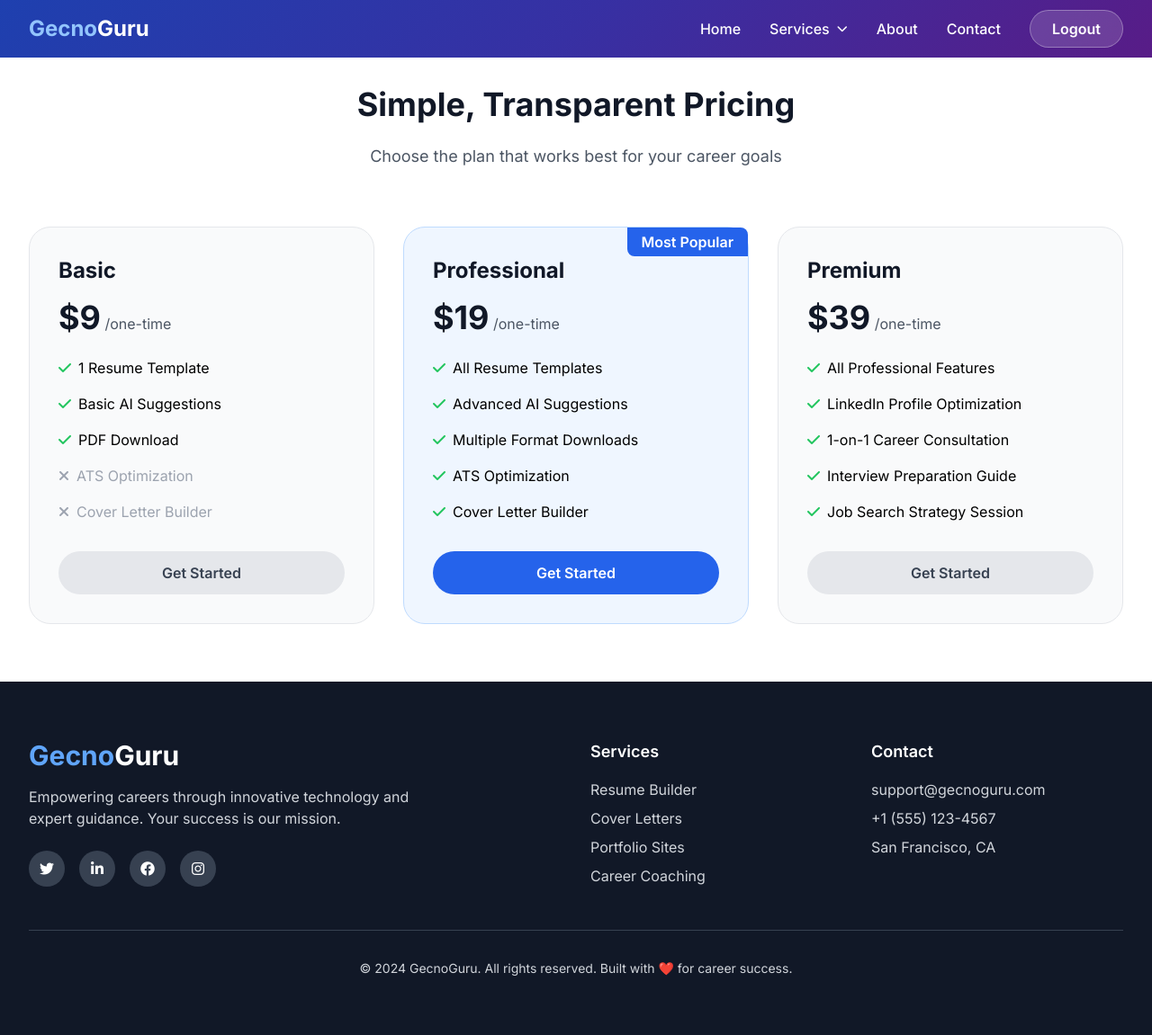
After one commit to nerajlal/gecno_guru, a Laravel app: page /resume-build in a window 1280 px wide. The commit adds this page. Shown: the whole page at 90% size. Run offline with Laravel 10, Linux system fonts and the light colour scheme; the visitor is signed in with stand-in values (Sample User, id 1); some libraries are stand-ins or nearby versions.

Commit message:
Fix: Update button logic on resume page for guest and auth users
This commit implements new logic for the buttons on the `/resume` page to provide different functionality for guest and authenticated users, based on user feedback.

- **Guest User Flow:** For guest users, all call-to-action buttons on the `/resume` page now trigger the login/registration modal. This is achieved by adding the `login-trigger` class to these buttons.

- **Authenticated User Flow:** For authenticated users, these same buttons now act as links to a new `/resume-build` page.

- **New Page and Route:** A new page has been created at `resources/views/resume-build.blade.php`, which contains the pricing section from the original resume page. A corresponding route has been added to `routes/web.php`, protected by the `auth` middleware.

- **JavaScript Consolidation:** The JavaScript for the login modal has been consolidated into the main script tag in `footer.blade.php` to ensure it is available on all pages.

```diff
--- a/resources/views/header.blade.php
+++ b/resources/views/header.blade.php
@@ -165,7 +165,7 @@
                             </button>
                         </form>
                     @else
-                        <button class="glass-effect px-6 py-2 rounded-full text-white font-semibold hover:bg-white hover:bg-opacity-25 transition-all duration-200 border border-white border-opacity-30 get-started-btn">
+                        <button class="glass-effect px-6 py-2 rounded-full text-white font-semibold hover:bg-white hover:bg-opacity-25 transition-all duration-200 border border-white border-opacity-30 login-trigger">
                             Get Started
                         </button>
                     @endauth
@@ -207,7 +207,7 @@
                         </button>
                     </form>
                 @else
-                <button class="glass-effect px-6 py-2 rounded-full text-white font-semibold hover:bg-white hover:bg-opacity-25 transition-all duration-200 border border-white border-opacity-30 w-full get-started-btn">
+                <button class="glass-effect px-6 py-2 rounded-full text-white font-semibold hover:bg-white hover:bg-opacity-25 transition-all duration-200 border border-white border-opacity-30 w-full login-trigger">
                         Get Started
                     </button>
                 @endauth
--- /dev/null
+++ b/resources/views/resume-build.blade.php
@@ -0,0 +1,115 @@
+@include('header')
+
+    <!-- Pricing Section -->
+    <section class="py-16 bg-white pt-24">
+        <div class="max-w-7xl mx-auto px-4 sm:px-6 lg:px-8">
+            <div class="text-center mb-16">
+                <h2 class="text-3xl sm:text-4xl font-bold text-gray-900 mb-6">Simple, Transparent Pricing</h2>
+                <p class="text-lg text-gray-600 max-w-3xl mx-auto">Choose the plan that works best for your career goals</p>
+            </div>
+
+            <div class="grid md:grid-cols-3 gap-8">
+                <div class="bg-gray-50 p-8 rounded-3xl border border-gray-200">
+                    <h3 class="text-2xl font-bold text-gray-900 mb-4">Basic</h3>
+                    <div class="mb-6">
+                        <span class="text-4xl font-bold text-gray-900">$9</span>
+                        <span class="text-gray-600">/one-time</span>
+                    </div>
+                    <ul class="space-y-4 mb-8">
+                        <li class="flex items-center">
+                            <i class="fa-solid fa-check text-green-500 mr-2"></i>
+                            <span>1 Resume Template</span>
+                        </li>
+                        <li class="flex items-center">
+                            <i class="fa-solid fa-check text-green-500 mr-2"></i>
+                            <span>Basic AI Suggestions</span>
+                        </li>
+                        <li class="flex items-center">
+                            <i class="fa-solid fa-check text-green-500 mr-2"></i>
+                            <span>PDF Download</span>
+                        </li>
+                        <li class="flex items-center text-gray-400">
+                            <i class="fa-solid fa-xmark mr-2"></i>
+                            <span>ATS Optimization</span>
+                        </li>
+                        <li class="flex items-center text-gray-400">
+                            <i class="fa-solid fa-xmark mr-2"></i>
+                            <span>Cover Letter Builder</span>
+                        </li>
+                    </ul>
+                    <button class="w-full bg-gray-200 text-gray-700 py-3 rounded-full font-semibold hover:bg-gray-300 transition-colors duration-200">
+                        Get Started
+                    </button>
+                </div>
+
+                <div class="bg-blue-50 p-8 rounded-3xl border border-blue-200 relative">
+                    <span class="absolute top-0 right-0 bg-blue-600 text-white px-4 py-1 rounded-bl-lg rounded-tr-lg font-semibold">Most Popular</span>
+                    <h3 class="text-2xl font-bold text-gray-900 mb-4">Professional</h3>
+                    <div class="mb-6">
+                        <span class="text-4xl font-bold text-gray-900">$19</span>
+                        <span class="text-gray-600">/one-time</span>
+                    </div>
+                    <ul class="space-y-4 mb-8">
+                        <li class="flex items-center">
+                            <i class="fa-solid fa-check text-green-500 mr-2"></i>
+                            <span>All Resume Templates</span>
+                        </li>
+                        <li class="flex items-center">
+                            <i class="fa-solid fa-check text-green-500 mr-2"></i>
+                            <span>Advanced AI Suggestions</span>
+                        </li>
+                        <li class="flex items-center">
+                            <i class="fa-solid fa-check text-green-500 mr-2"></i>
+                            <span>Multiple Format Downloads</span>
+                        </li>
+                        <li class="flex items-center">
+                            <i class="fa-solid fa-check text-green-500 mr-2"></i>
+                            <span>ATS Optimization</span>
+                        </li>
+                        <li class="flex items-center">
+                            <i class="fa-solid fa-check text-green-500 mr-2"></i>
+                            <span>Cover Letter Builder</span>
+                        </li>
+                    </ul>
+                    <button class="w-full bg-blue-600 text-white py-3 rounded-full font-semibold hover:bg-blue-700 transition-colors duration-200">
+                        Get Started
+                    </button>
+                </div>
+
+                <div class="bg-gray-50 p-8 rounded-3xl border border-gray-200">
+                    <h3 class="text-2xl font-bold text-gray-900 mb-4">Premium</h3>
+                    <div class="mb-6">
+                        <span class="text-4xl font-bold text-gray-900">$39</span>
+                        <span class="text-gray-600">/one-time</span>
+                    </div>
+                    <ul class="space-y-4 mb-8">
+                        <li class="flex items-center">
+                            <i class="fa-solid fa-check text-green-500 mr-2"></i>
+                            <span>All Professional Features</span>
+                        </li>
+                        <li class="flex items-center">
+                            <i class="fa-solid fa-check text-green-500 mr-2"></i>
+                            <span>LinkedIn Profile Optimization</span>
+                        </li>
+                        <li class="flex items-center">
+                            <i class="fa-solid fa-check text-green-500 mr-2"></i>
+                            <span>1-on-1 Career Consultation</span>
+                        </li>
+                        <li class="flex items-center">
+                            <i class="fa-solid fa-check text-green-500 mr-2"></i>
+                            <span>Interview Preparation Guide</span>
+                        </li>
+                        <li class="flex items-center">
+                            <i class="fa-solid fa-check text-green-500 mr-2"></i>
+                            <span>Job Search Strategy Session</span>
+                        </li>
+                    </ul>
+                    <button class="w-full bg-gray-200 text-gray-700 py-3 rounded-full font-semibold hover:bg-gray-300 transition-colors duration-200">
+                        Get Started
+                    </button>
+                </div>
+            </div>
+        </div>
+    </section>
+
+@include('footer')
--- a/routes/web.php
+++ b/routes/web.php
@@ -34,6 +34,12 @@ Route::post('/login', [AuthController::class, 'login'])->name('login');
 Route::post('/register', [AuthController::class, 'register'])->name('register');
 Route::post('/logout', [AuthController::class, 'logout'])->name('logout');
 
+Route::middleware('auth')->group(function () {
+    Route::get('/resume-build', function () {
+        return view('resume-build');
+    })->name('resume-build');
+});
+
 Route::middleware(['auth', 'admin'])->group(function () {
     Route::get('/dashboard', function () {
         return view('admin.dashboard');
```
Also changed, not shown: resources/views/footer.blade.php (+62 -0 lines), resources/views/resume.blade.php (+47 -7 lines).
